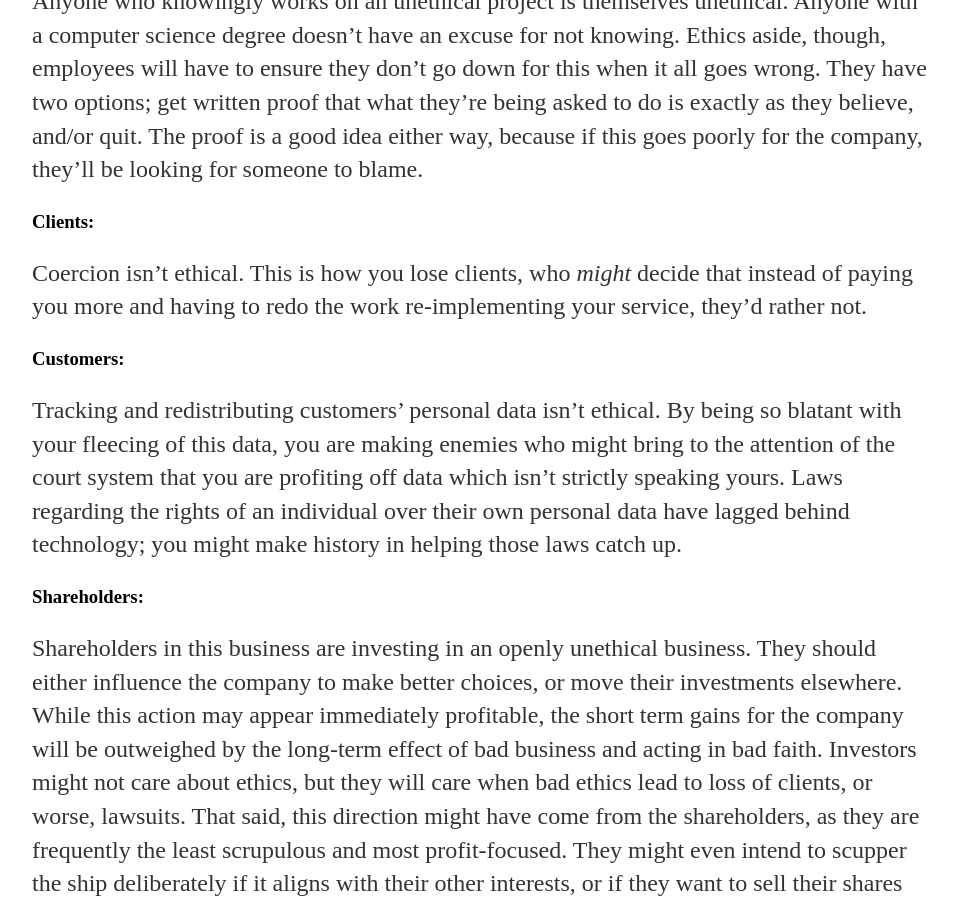
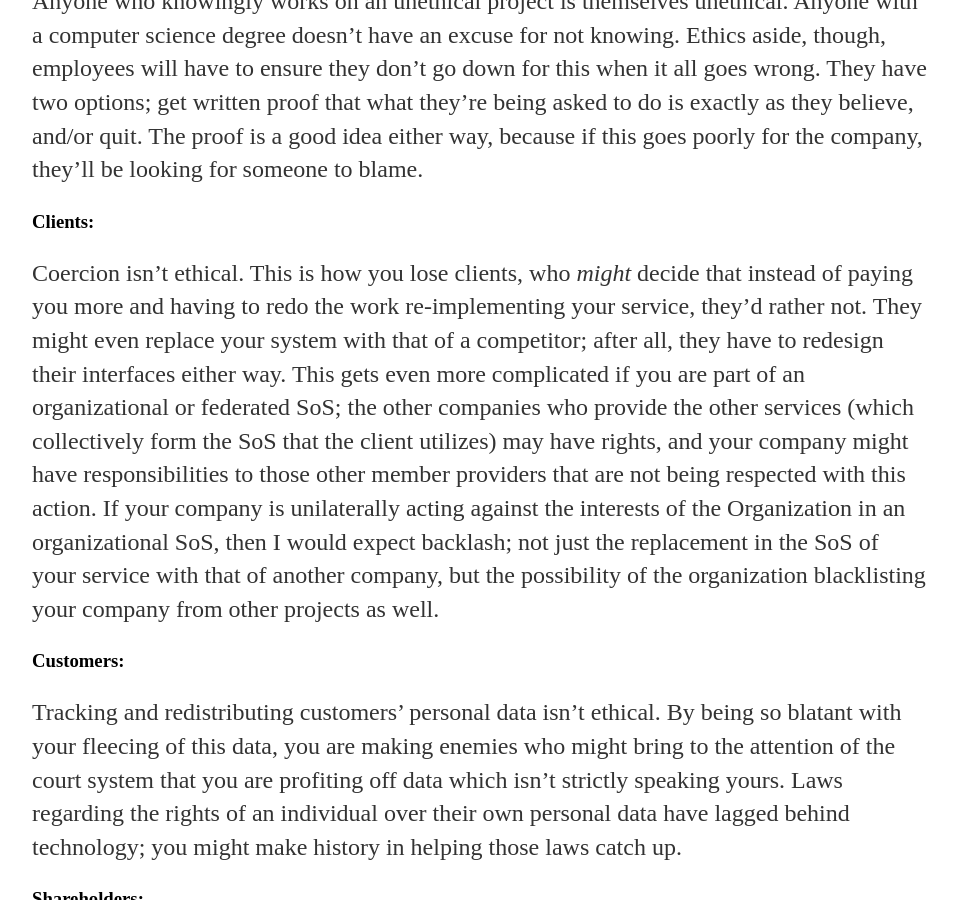
Before and after one commit to Quintuplin/quintuplin.github.io, a Jekyll site: the page built from _posts/2019-20-24-Chapter-20.md, in a window 1280 px wide and 900 px high, scrolled down 629 px. Shown: the whole window, without its empty margins (160-1118 px from the left). Built offline with Jekyll 4.4.1, drawn with Linux system fonts in a browser that asks for light colours; comment, search, counter and statistics services are not loaded.

Commit message:
Update 2019-20-24-Chapter-20.md

```diff
--- a/_posts/2019-20-24-Chapter-20.md
+++ b/_posts/2019-20-24-Chapter-20.md
@@ -18,7 +18,7 @@ Anyone who knowingly works on an unethical project is themselves unethical. Anyo
 
 ### Clients:
 
-Coercion isn't ethical. This is how you lose clients, who *might* decide that instead of paying you more and having to redo the work re-implementing your service, they'd rather not.
+Coercion isn't ethical. This is how you lose clients, who *might* decide that instead of paying you more and having to redo the work re-implementing your service, they'd rather not. They might even replace your system with that of a competitor; after all, they have to redesign their interfaces either way. This gets even more complicated if you are part of an organizational or federated SoS; the other companies who provide the other services (which collectively form the SoS that the client utilizes) may have rights, and your company might have responsibilities to those other member providers that are not being respected with this action. If your company is unilaterally acting against the interests of the Organization in an organizational SoS, then I would expect backlash; not just the replacement in the SoS of your service with that of another company, but the possibility of the organization blacklisting your company from other projects as well.
 
 ### Customers:
 
```
